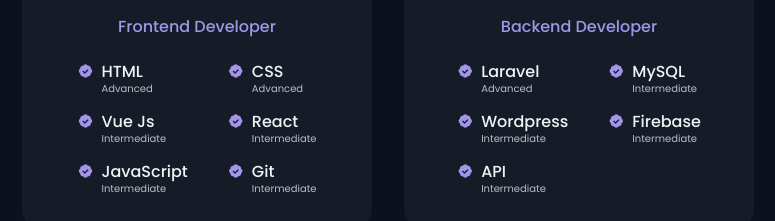
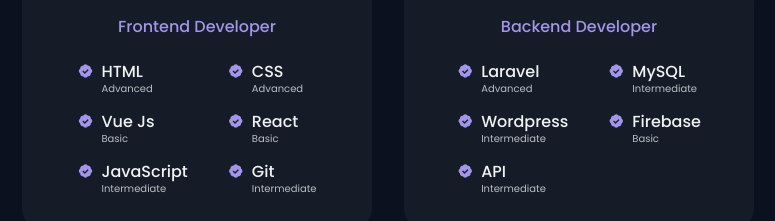
Before and after one commit to vhgah/my-portfolio, a plain HTML site: page index.html in a window 1280 px wide. Shown: the part 1600-1821 px from the top of the page, without its empty margins (252-1027 px from the left). Drawn offline with nearby package versions, Linux system fonts and the light colour scheme; no server answers.

Commit message:
update my skills

```diff
--- a/index.html
+++ b/index.html
@@ -152,7 +152,7 @@
                                 <i class="bx bxs-badge-check"></i>
                                 <div>
                                     <h3 class="skills__name">Vue Js</h3>
-                                    <span class="skills__level">Intermediate</span>
+                                    <span class="skills__level">Basic</span>
                                 </div>
                             </div>
                             <div class="skills__data">
@@ -176,7 +176,7 @@
                                 <i class="bx bxs-badge-check"></i>
                                 <div>
                                     <h3 class="skills__name">React</h3>
-                                    <span class="skills__level">Intermediate</span>
+                                    <span class="skills__level">Basic</span>
                                 </div>
                             </div>
                             <div class="skills__data">
@@ -237,7 +237,7 @@
                                 <i class="bx bxs-badge-check"></i>
                                 <div>
                                     <h3 class="skills__name">Firebase</h3>
-                                    <span class="skills__level">Intermediate</span>
+                                    <span class="skills__level">Basic</span>
                                 </div>
                             </div>
                         </div>
```
